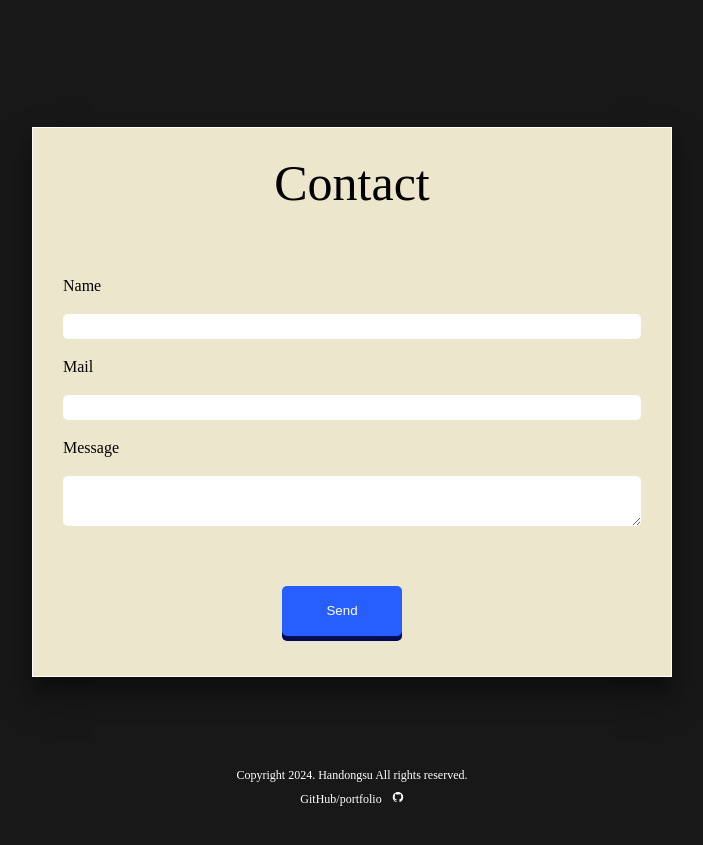
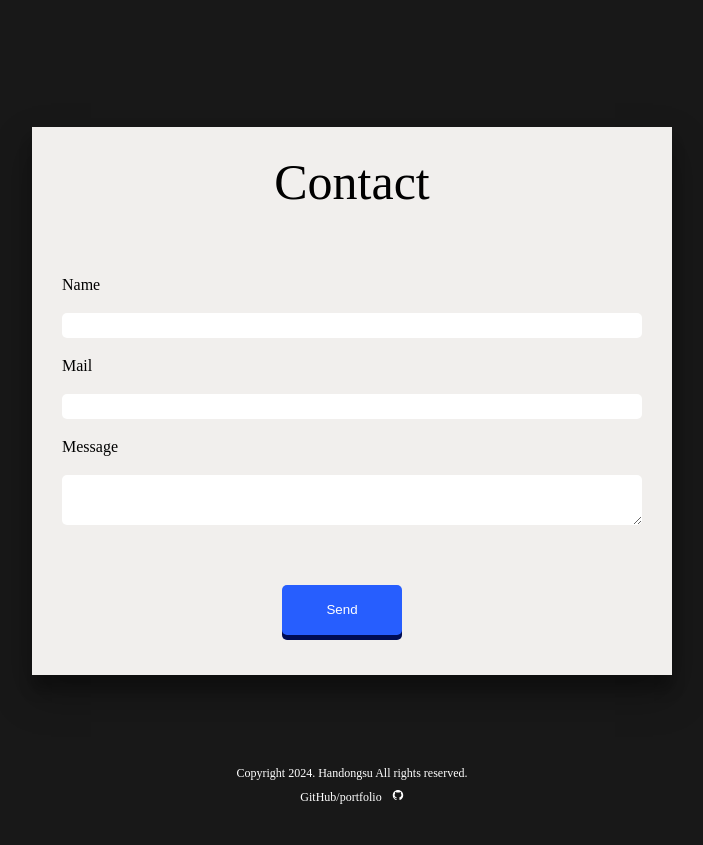
Before and after one commit to handongsu/portfolio, a React (Vite) app: page / in a window 1280 px wide. Shown: the part 3804-4649 px from the top of the page, without its empty margins (288-991 px from the left). Built offline with nearby package versions, Linux system fonts and the light colour scheme; no server answers; a web font is replaced by a local one.

Commit message:
contact 색상 수정

```diff
--- a/src/Sections/Contact.tsx
+++ b/src/Sections/Contact.tsx
@@ -18,8 +18,8 @@ const ContactWrapper = styled.form`
   display: flex;
   flex-direction: column;
   justify-content: center;
-  background-color: #ece6cc;
-  border: 1px solid white;
+  background-color: #f1efed;
+  color: ${({ theme }) => theme.textColor};
   gap: 20px;
   box-shadow: 0 19px 38px rgba(0, 0, 0, 0.3), 0 15px 12px rgba(0, 0, 0, 0.22);
 
```
